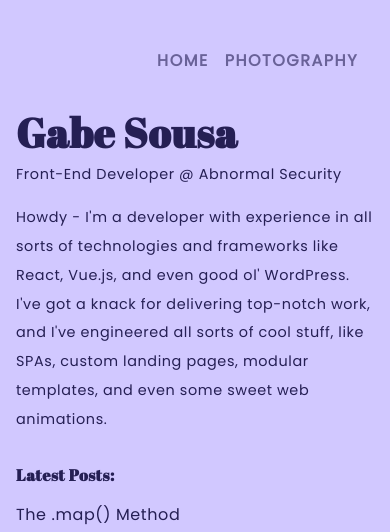
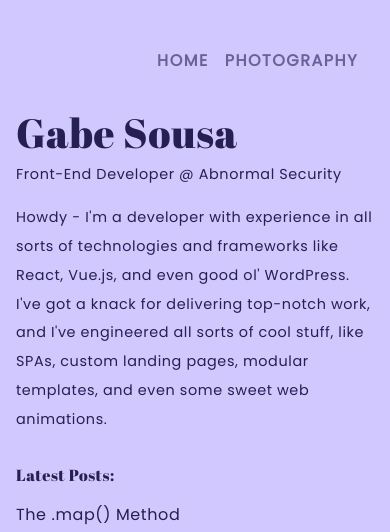
Before and after one commit to developer-gabe/nextjs-project, a Next.js app: page / in a window 390 px wide. Shown: the top 532 px of the page. Built offline with nearby package versions, Linux system fonts and the light colour scheme; a small style sheet from the web is missing.

Commit message:
adjust mobile header font weight

```diff
--- a/styles/globals.css
+++ b/styles/globals.css
@@ -107,17 +107,14 @@ canvas {
 
 	h1 {
 		font-size: 2rem;
-		font-weight: 700;
 	}
 
 	h2 {
 		font-size: 1rem;
-		font-weight: 600;
 	}
 
 	h3 {
 		font-size: .8rem;
-		font-weight: 600;
 	}
 }
 
```
